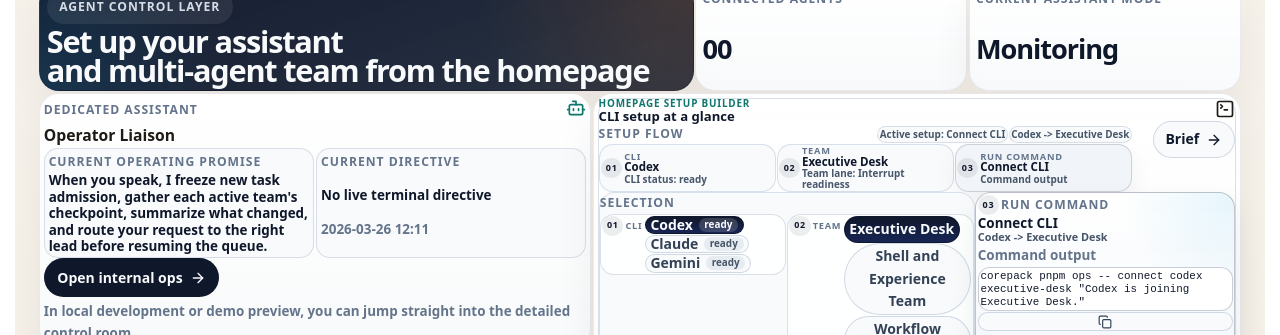
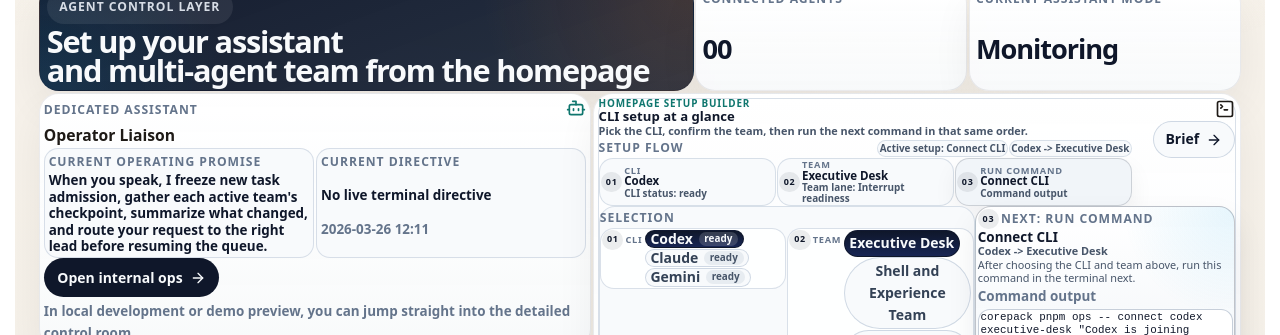
Before and after one commit to GongJae00/research-pages, a Next.js app in the folder apps/web/: page /en in a window 1280 px wide. Shown: the part 1580-1915 px from the top of the page. Built offline with nearby package versions, Linux system fonts and the light colour scheme; no server answers.

Commit message:
Autonomy batch 1646: shell-experience

```diff
--- a/apps/web/src/components/homepage-agent-control-section.module.css
+++ b/apps/web/src/components/homepage-agent-control-section.module.css
@@ -650,6 +650,15 @@
   margin-top: 0;
 }
 
+.setupSequenceIntro {
+  margin: 0;
+  color: #475569;
+  font-size: 0.68rem;
+  font-weight: 600;
+  line-height: 1.25;
+  max-width: 34rem;
+}
+
 .setupSummaryLead {
   display: flex;
   flex-wrap: wrap;
@@ -1105,6 +1114,14 @@
   display: grid;
   gap: 0.02rem;
   min-width: 0;
+}
+
+.nextCommandHelp {
+  margin: 0;
+  color: #475569;
+  font-size: 0.68rem;
+  line-height: 1.25;
+  max-width: 28rem;
 }
 
 .nextCommandContext {
--- a/apps/web/src/components/homepage-agent-control-section.tsx
+++ b/apps/web/src/components/homepage-agent-control-section.tsx
@@ -427,6 +427,7 @@ export function HomepageAgentControlSection({
                 </div>
                 {setupFlowDigest ? (
                   <div className={styles.setupSummaryBar} aria-label={copy.setupStepsLabel}>
+                    <p className={styles.setupSequenceIntro}>{copy.setupSequenceIntro}</p>
                     <div className={styles.setupSummaryLead}>
                       <span className={styles.metaLabel}>{setupFlowLabel}</span>
                       <div className={styles.setupSummaryInline}>
@@ -557,12 +558,15 @@ export function HomepageAgentControlSection({
                     <div className={styles.nextCommandCopy}>
                       <div className={styles.nextCommandLabelRow}>
                         <span className={styles.setupPickerStep}>03</span>
-                          <span className={styles.metaLabel}>{copy.runCommandLabel}</span>
+                        <span className={styles.metaLabel}>
+                          {copy.nextActionLabel}: {copy.runCommandLabel}
+                        </span>
                       </div>
                       <strong>{nextSetupCommand.title}</strong>
                       <span className={styles.nextCommandContext}>
-                          {formatSetupPair(selectedProvider?.label, selectedTeam?.name)}
+                        {selectedProvider?.label ?? "-"} {"->"} {selectedTeam?.name ?? "-"}
                       </span>
+                      <p className={styles.nextCommandHelp}>{copy.nextCommandHelp}</p>
                     </div>
                     <span className={styles.inlineMeta}>{setupOutputLabel}</span>
                   </div>
```
Lines whose indentation alone changed are shown as unchanged.
